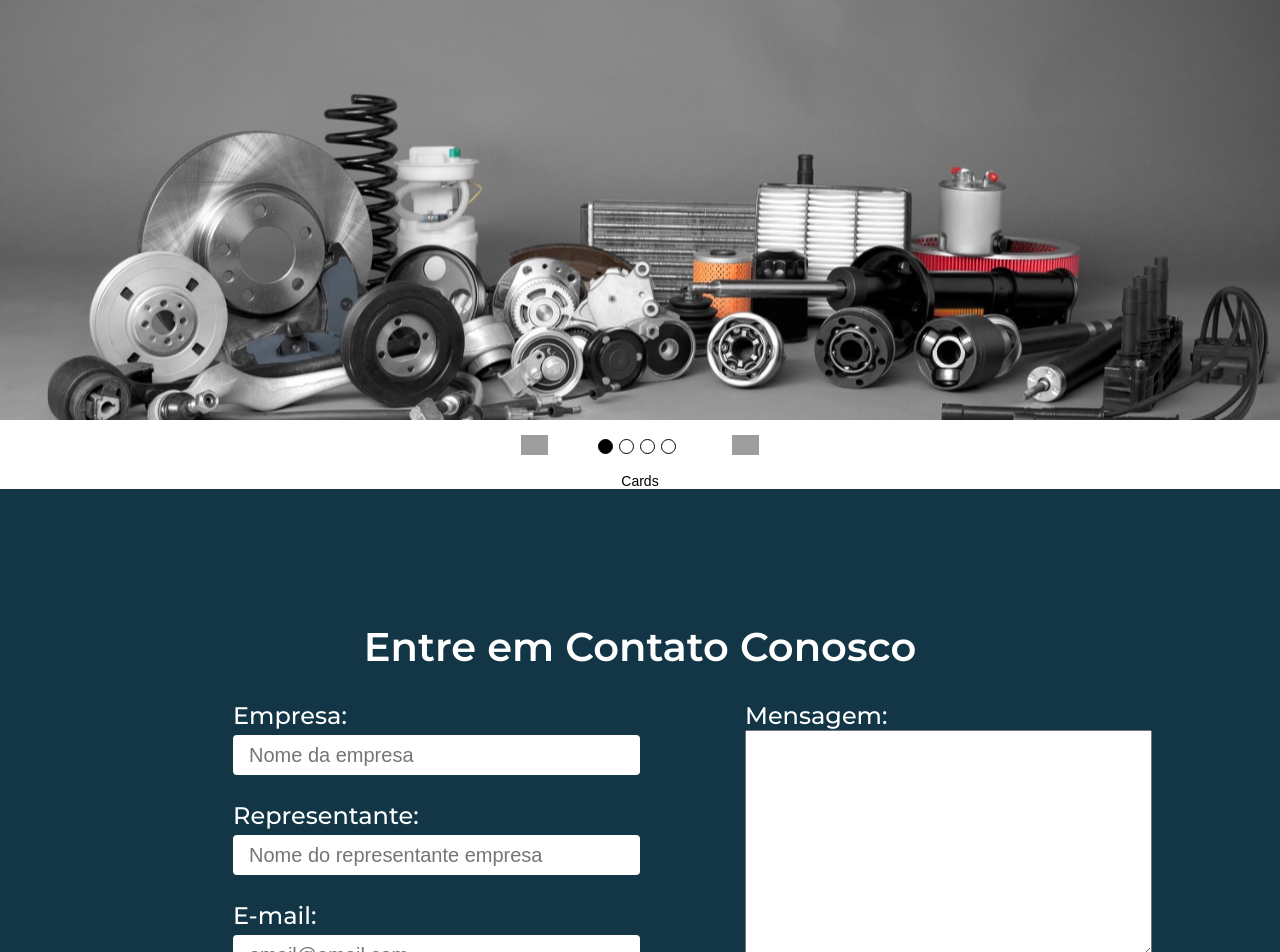
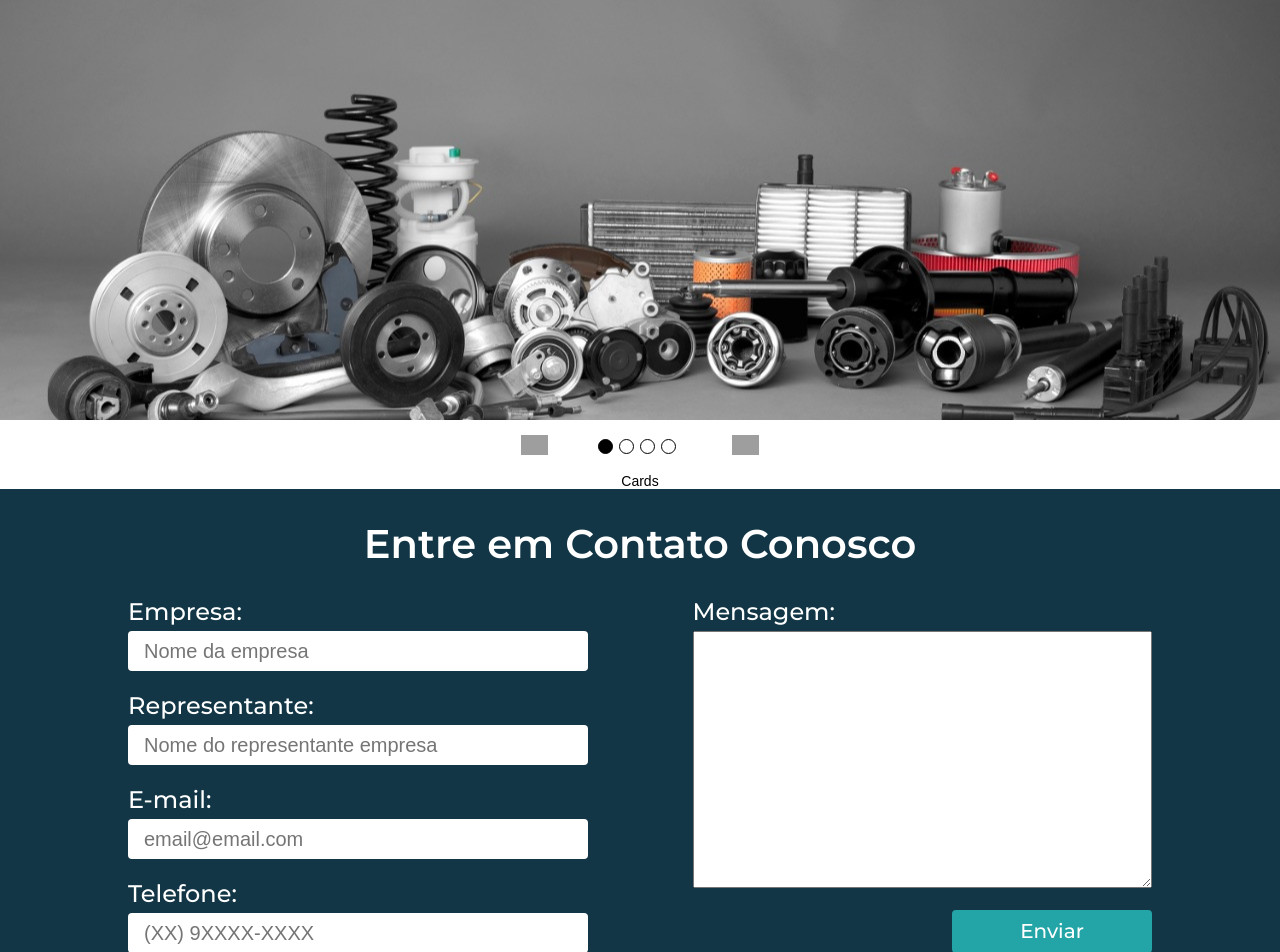
Before and after one commit to cpejr/IZT-web-frontend, a React (Vite) app: page / in a window 1280 px wide. Shown: the top 952 px of the page. Built offline with nearby package versions, Linux system fonts and the light colour scheme; grey boxes are pictures that could not be loaded.

Commit message:
fix: fixing forms

```diff
--- a/src/components/common/FormInput/Styles.jsx
+++ b/src/components/common/FormInput/Styles.jsx
@@ -7,7 +7,7 @@ export const Container = styled.div`
   font-style: normal;
   font-weight: 500;
   gap: 5px;
-  height: 100px;
+  height: auto;
   width: 100%;
 `;
 
@@ -21,6 +21,7 @@ export const Input = styled.input`
   font-size: 20px;
   padding: 8px 16px;
   border-radius: 4px;
+  margin-bottom: 20px;
 
   border: ${(props) => (props.error ? '2px red solid' : 'none')};
   background: ${(props) => (props.error ? 'rgba(239, 202, 202, 1)' : 'white')};
--- a/src/components/features/FormsContact/FormsContact.jsx
+++ b/src/components/features/FormsContact/FormsContact.jsx
@@ -6,13 +6,11 @@ import {
   Form,
   Section,
   Title,
-  Empresa,
-  Representante,
-  Email,
-  Telefone,
   Mensagem,
   BotaoEnviar,
+  InputMessage,
 } from './Styles';
+import { useEffect, useState } from 'react';
 
 // name,
 // label,
@@ -27,9 +25,21 @@ function FormsContactUs() {
     formState: { errors },
   } = useForm();
 
+  const [windowWidth, setWindowWidth] = useState(window.innerWidth);
+  useEffect(() => {
+    const handleWindowResize = () => setWindowWidth(window.innerWidth);
+
+    window.addEventListener('resize', handleWindowResize);
+    return () => window.removeEventListener('resize', handleWindowResize);
+  }, []);
+
+  const breakpoint = 700;
+
   return (
     <ContactUs>
-      <Title>Entre em Contato Conosco</Title>
+      <Title>{`Entre em Contato ${
+        windowWidth <= breakpoint ? '' : 'Conosco'
+      }`}</Title>
       <Form>
         <Section>
           <FormInput
@@ -63,11 +73,13 @@ function FormsContactUs() {
         </Section>
 
         <Section>
-          <Mensagem>
-            Mensagem:
-            <textarea rows={15} />
-            <BotaoEnviar>Enviar</BotaoEnviar>
-          </Mensagem>
+          <InputMessage>
+            <Mensagem>
+              Mensagem:
+              <textarea rows={17} />
+            </Mensagem>
+          </InputMessage>
+          <BotaoEnviar>Enviar</BotaoEnviar>
         </Section>
       </Form>
     </ContactUs>
--- a/src/components/features/FormsContact/Styles.jsx
+++ b/src/components/features/FormsContact/Styles.jsx
@@ -6,105 +6,53 @@ export const ContactUs = styled.div`
   justify-content: center;
   flex-direction: column;
   width: 100%;
-  height: 600px;
+  height: 542px;
   background-color: rgba(18, 54, 69, 1);
 
   @media (max-width: 700px) {
-    height: 650px;
+    height: 700px;
   }
 `;
 
 export const Title = styled.p`
+  display: flex;
+  align-items: center;
   font-size: 40px;
   color: white;
   font-family: 'Montserrat', sans-serif;
   font-weight: 600;
+  height: 20%;
 
   @media (max-width: 700px) {
     font-size: 32px;
+    height: 10%;
   }
-
-  padding-bottom: 30px;
 `;
 
 export const Form = styled.div`
   display: flex;
+  align-items: center;
   flex-direction: row;
   width: 80%;
+  gap: 105px;
+  height: 80%;
 
   @media (max-width: 700px) {
     flex-direction: column;
+    gap: 0px;
+    width: 100%;
   }
 `;
 
-export const Empresa = styled.div`
+export const Section = styled.div`
   display: flex;
   flex-direction: column;
-
-  font-size: 24px;
-  color: white;
-  font-family: 'Montserrat', sans-serif;
-  font-weight: 500;
+  width: 50%;
+  height: 100%;
 
   @media (max-width: 700px) {
-    font-size: 20px;
+    width: 80%;
   }
-
-  padding-bottom: 20px;
-`;
-
-export const Representante = styled.div`
-  display: flex;
-  flex-direction: column;
-
-  font-size: 24px;
-  color: white;
-  font-family: 'Montserrat', sans-serif;
-  font-weight: 500;
-
-  @media (max-width: 700px) {
-    font-size: 20px;
-  }
-
-  padding-bottom: 20px;
-`;
-
-export const Email = styled.div`
-  display: flex;
-  flex-direction: column;
-
-  font-size: 24px;
-  color: white;
-  font-family: 'Montserrat', sans-serif;
-  font-weight: 500;
-
-  @media (max-width: 700px) {
-    font-size: 20px;
-  }
-
-  padding-bottom: 20px;
-`;
-
-export const Telefone = styled.div`
-  display: flex;
-  flex-direction: column;
-
-  font-size: 24px;
-  color: white;
-  font-family: 'Montserrat', sans-serif;
-  font-weight: 500;
-
-  @media (max-width: 700px) {
-    font-size: 20px;
-  }
-
-  padding-bottom: 20px;
-`;
-
-export const Section = styled.div`
-  width: 50%;
-  height: 255px;
-  padding-left: 105px;
 `;
 
 export const Mensagem = styled.div`
@@ -115,6 +63,7 @@ export const Mensagem = styled.div`
   color: white;
   font-family: 'Montserrat', sans-serif;
   font-weight: 500;
+  gap: 5px;
 
   @media (max-width: 700px) {
     font-size: 20px;
@@ -122,14 +71,18 @@ export const Mensagem = styled.div`
 `;
 
 export const BotaoEnviar = styled.button`
+  align-self: flex-end;
   background-color: #23a4a6;
   font-size: 20px;
   color: white;
   font-family: 'Montserrat', sans-serif;
   font-weight: 500;
-  height: 45px;
+  height: 10%;
   width: 200px;
-  margin-top: 20px;
   border: none;
   border-radius: 4px;
 `;
+
+export const InputMessage = styled.div`
+  height: 72%;
+`;
```
